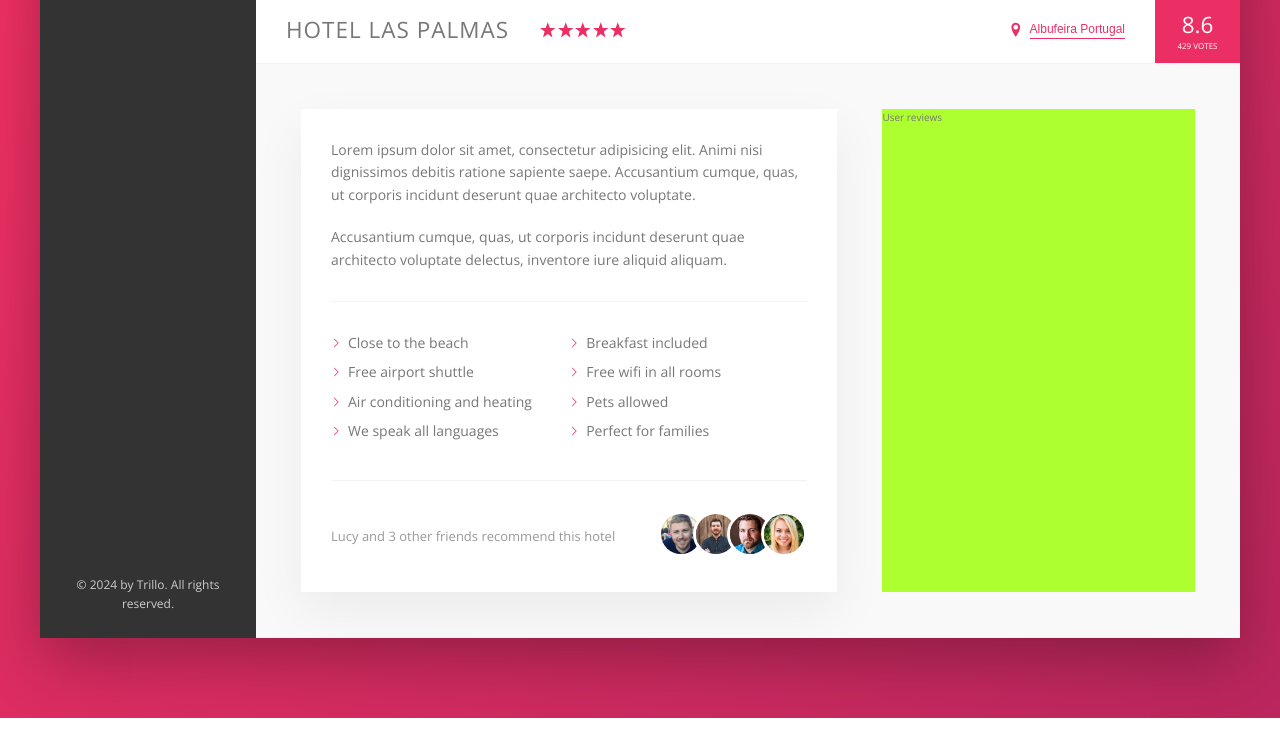
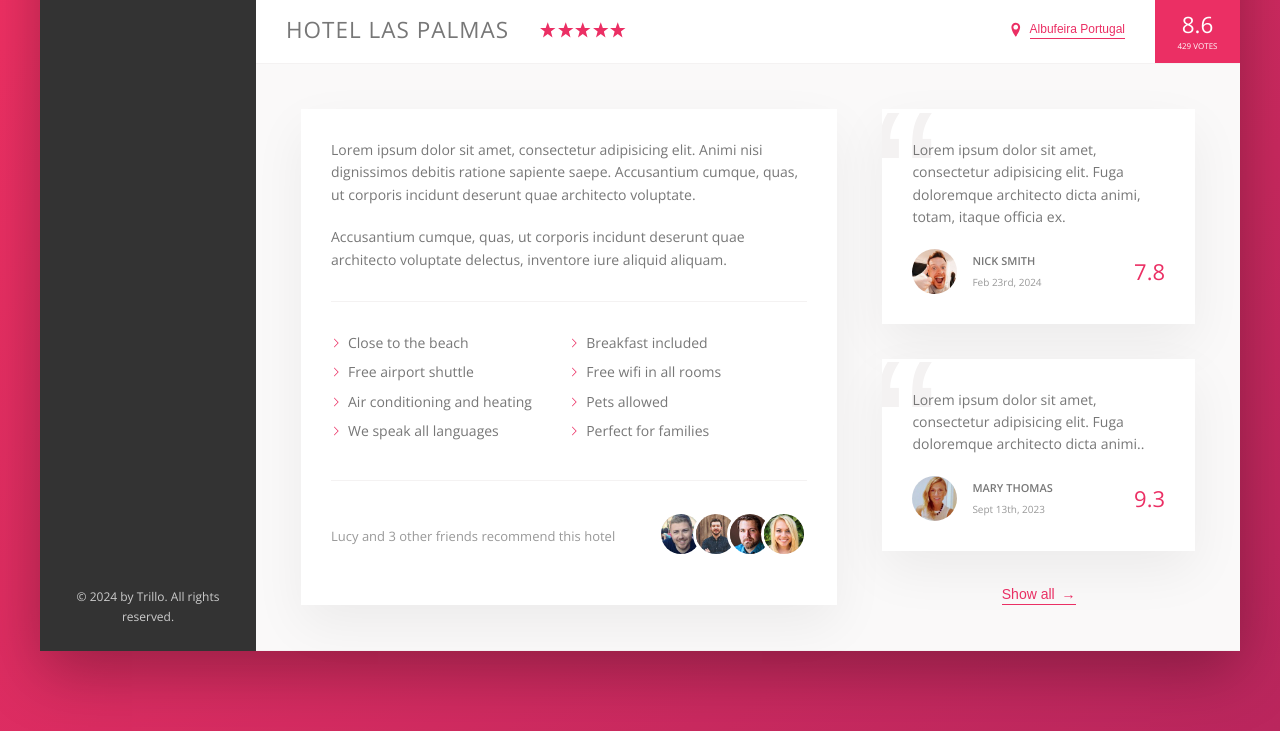
Before and after one commit to noelia-riega/Trillo-app, a website: page index.html in a window 1280 px wide. Shown: the part 538-1269 px from the top of the page. Drawn offline with nearby package versions, Linux system fonts and the light colour scheme.

Commit message:
user review

```diff
--- a/index.html
+++ b/index.html
@@ -205,7 +205,47 @@
                 </div>
               </div>
             </div>
-            <div class="user-reviews">User reviews</div>
+            <div class="user-reviews">
+              <figure class="review">
+                <blockquote class="review__text">
+                  Lorem ipsum dolor sit amet, consectetur adipisicing elit. Fuga
+                  doloremque architecto dicta animi, totam, itaque officia ex.
+                </blockquote>
+                <figcaption class="review__user">
+                  <img
+                    src="img/user-1.jpg"
+                    alt="User 1"
+                    class="review__photo"
+                  />
+                  <div class="review__user-box">
+                    <p class="review__user-name">Nick Smith</p>
+                    <p class="review__user-date">Feb 23rd, 2024</p>
+                  </div>
+                  <div class="review__rating">7.8</div>
+                </figcaption>
+              </figure>
+
+              <figure class="review">
+                <blockquote class="review__text">
+                  Lorem ipsum dolor sit amet, consectetur adipisicing elit. Fuga
+                  doloremque architecto dicta animi..
+                </blockquote>
+                <figcaption class="review__user">
+                  <img
+                    src="img/user-2.jpg"
+                    alt="User 2"
+                    class="review__photo"
+                  />
+                  <div class="review__user-box">
+                    <p class="review__user-name">Mary Thomas</p>
+                    <p class="review__user-date">Sept 13th, 2023</p>
+                  </div>
+                  <div class="review__rating">9.3</div>
+                </figcaption>
+              </figure>
+
+              <button class="btn-inline">Show all <span>&rarr;</span></button>
+            </div>
           </div>
         </main>
       </div>
--- a/sass/_components.scss
+++ b/sass/_components.scss
@@ -262,10 +262,20 @@
   display: inline-block;
   background-color: transparent;
   cursor: pointer;
+
   transition: all 0.2s;
+
+  & span {
+    margin-left: 3px;
+    transform: margin-left 0.2s;
+  }
 
   &:hover {
     color: var(--color-grey-dark-1);
+
+    span {
+      margin-left: 8px;
+    }
   }
 
   &:focus {
@@ -354,3 +364,66 @@
     }
   }
 }
+
+// reviews
+.review {
+  background-color: #fff;
+  box-shadow: var(--shadow-light);
+  padding: 3rem;
+  margin-bottom: 3.5rem;
+  overflow: hidden;
+
+  position: relative;
+
+  &__text {
+    margin-bottom: 2rem;
+
+    position: relative;
+    z-index: 2;
+  }
+
+  &__user {
+    display: flex;
+    align-items: center;
+  }
+
+  &__photo {
+    height: 4.5rem;
+    width: 4.5rem;
+    border-radius: 50%;
+    margin-right: 1.5rem;
+  }
+  &__user-box {
+    margin-right: auto;
+  }
+  &__user-name {
+    font-size: 1.1rem;
+    font-weight: 600;
+    text-transform: uppercase;
+    margin-bottom: 0.4rem;
+  }
+
+  &__user-date {
+    font-size: 1rem;
+    color: var(--color-grey-dark-3);
+  }
+
+  &__rating {
+    color: var(--color-primary);
+    font-size: 2.2rem;
+    font-weight: 300;
+  }
+
+  &::before {
+    content: "\201C";
+    position: absolute;
+    top: -2.75rem;
+    left: -1rem;
+    font-size: 20rem;
+    color: var(--color-grey-light-2);
+    font-family: sans-serif;
+    line-height: 1;
+
+    z-index: 1;
+  }
+}
--- a/sass/_layout.scss
+++ b/sass/_layout.scss
@@ -43,10 +43,10 @@
   padding: 4.5rem;
   background-color: var(--color-grey-light-1);
   border-bottom: var(--line);
+  font-size: 1.4rem;
 }
 
 .description {
-  font-size: 1.4rem;
   background-color: #fff;
   box-shadow: var(--shadow-light);
   padding: 3rem;
@@ -55,6 +55,9 @@
 }
 
 .user-reviews {
-  background-color: greenyellow;
   flex: 1;
+
+  display: flex;
+  flex-flow: column;
+  align-items: center;
 }
```
Also changed, not shown: sass/main.css.
